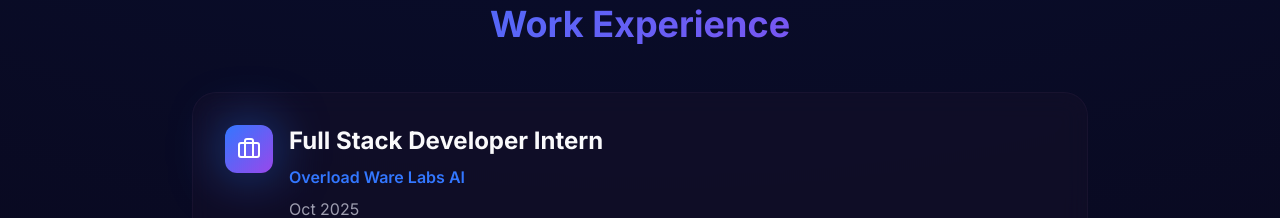
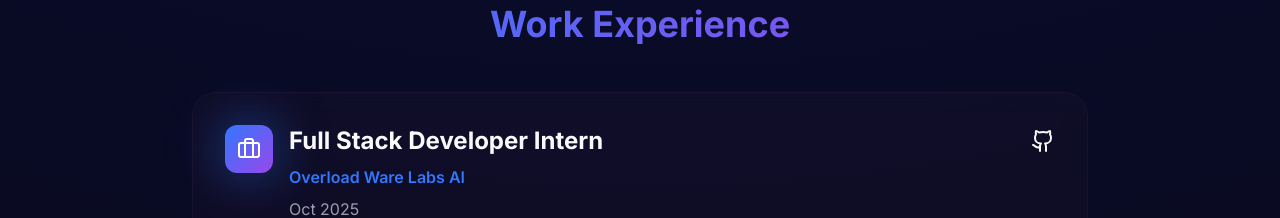
Before and after one commit to RaiyanCoder7/My-Portfolio, a React (Vite) app: page / in a window 1280 px wide. Shown: the part 3440-3658 px from the top of the page. Built offline with nearby package versions, Linux system fonts and the light colour scheme; the HTML template or start-up script is replaced by a standard one.

Commit message:
Add GitHub link to experience

```diff
--- a/src/components/Experience.tsx
+++ b/src/components/Experience.tsx
@@ -1,4 +1,4 @@
-import { Briefcase } from "lucide-react";
+import { Briefcase, Github } from "lucide-react";
 const Experience = () => {
   return <section id="experience" className="py-20 px-6">
       <div className="max-w-4xl mx-auto">
@@ -13,7 +13,17 @@ const Experience = () => {
             </div>
 
             <div className="flex-1">
-              <h3 className="text-2xl font-bold mb-2">Full Stack Developer Intern</h3>
+              <div className="flex items-center justify-between mb-2">
+                <h3 className="text-2xl font-bold">Full Stack Developer Intern</h3>
+                <a
+                  href="https://github.com/RaiyanCoder7/Owl-internship-task"
+                  target="_blank"
+                  rel="noopener noreferrer"
+                  className="text-foreground hover:text-primary transition-colors"
+                >
+                  <Github className="w-6 h-6" />
+                </a>
+              </div>
               <p className="text-primary font-semibold mb-2">Overload Ware Labs AI</p>
               <p className="text-muted-foreground mb-4">Oct 2025</p>
 
```
